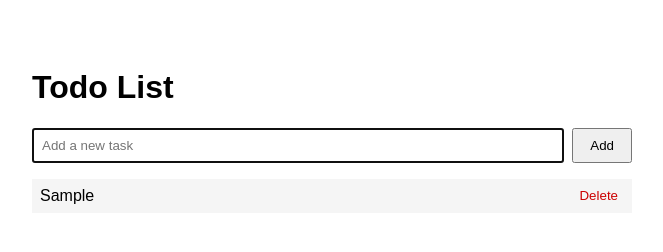
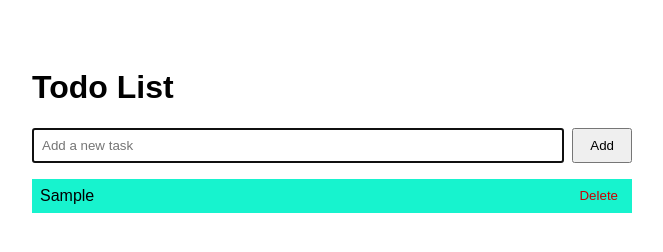
Before and after one commit to vedpingle/ToDoList, a plain HTML site: page index.html in a window 1280 px wide. Both pictures are taken after typing "Sample" into the empty fields and a click on the button "Add". Shown: the whole page, without its empty margins (308-971 px from the left). Drawn offline with Linux system fonts and the light colour scheme.

Commit message:
made changes

```diff
--- a/index.html
+++ b/index.html
@@ -10,7 +10,7 @@
     .todo-form input[type="text"] { flex: 1; padding: 0.5rem; }
     .todo-form button { padding: 0.5rem 1rem; margin-left: 0.5rem; }
     ul { list-style: none; padding: 0; }
-    li { padding: 0.5rem; background: #f5f5f5; margin-bottom: 0.5rem; display: flex; justify-content: space-between; align-items: center; }
+    li { padding: 0.5rem; background: #17f3ce; margin-bottom: 0.5rem; display: flex; justify-content: space-between; align-items: center; }
     li.completed { text-decoration: line-through; color: #888; }
     .delete-btn { background: none; border: none; color: #c00; cursor: pointer; }
   </style>
```
